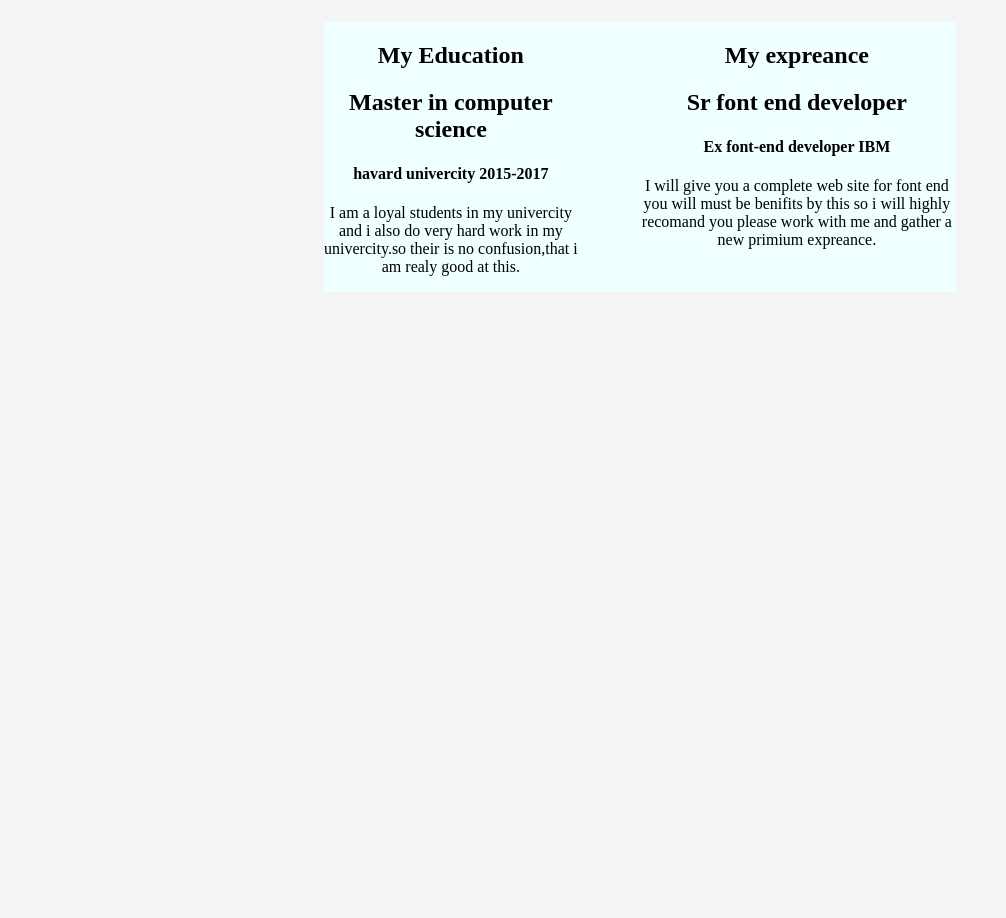
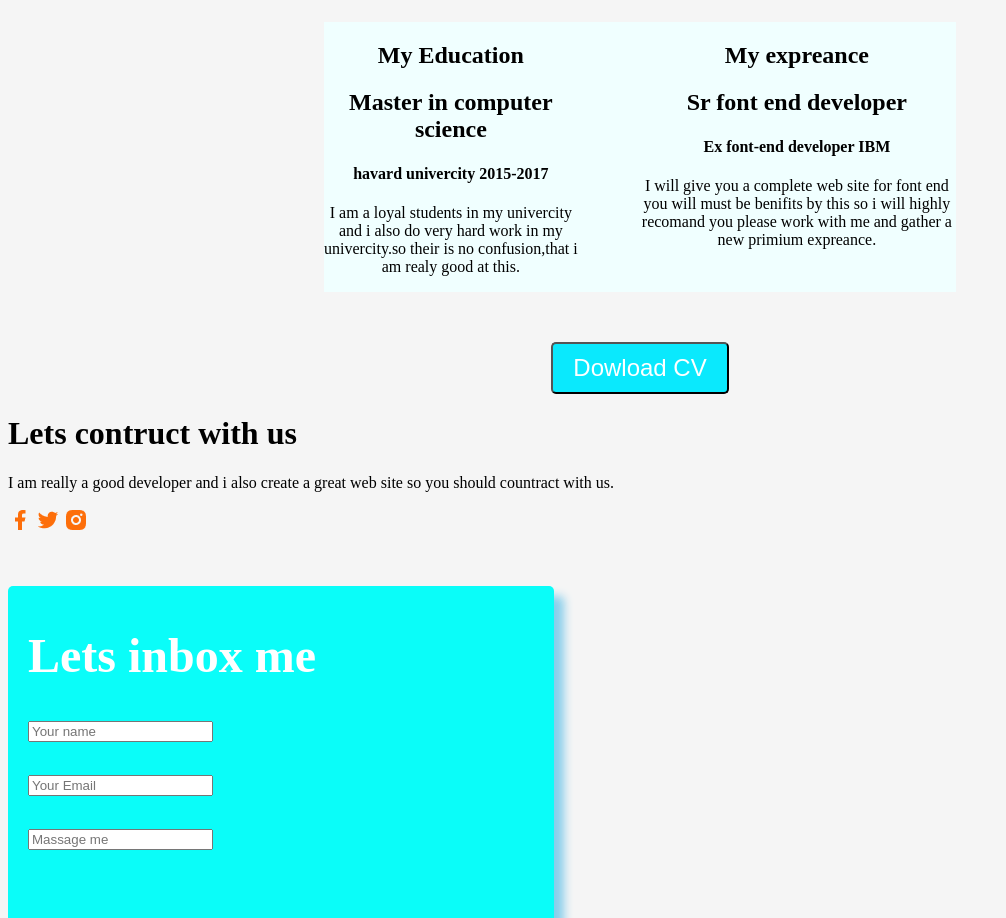
Before and after one commit to surjo992/web-dev-protfolio, a plain HTML site: page index.html in a window 1280 px wide. Shown: the part 1882-2800 px from the top of the page, without its empty margins (0-1006 px from the left). Before the commit the page ends 2182 px from the top, so only its background shows below. Drawn offline with Linux system fonts and the light colour scheme.

Commit message:
submit itmes

```diff
--- a/index.html
+++ b/index.html
@@ -129,8 +129,31 @@
                     recomand you please work with me and gather a new primium expreance.</p>
             </div>
         </div>
+        <button class="cv-create">Dowload CV</button>
     </main>
     <footer>
+        <div class="">
+            <div class="">
+                <h1>Lets contruct with us</h1>
+                <p>I am really a good developer and i also create a great web site so you should countract with us.</p>
+                <a href=""><img src="facebook.png" alt=""></a>
+                <a href=""><img src="twitter.png" alt=""></a>
+                <a href=""><img src="insta.png" alt=""></a>
+            </div>
+            <div class="fotter-details">
+                <h1>Lets inbox me</h1>
+                <form action=""> <input type="text" placeholder="Your name"></form>
+                <br>
+                <input type="text" placeholder="Your Email">
+                <br>
+                <br>
+                <input type="text" placeholder="Massage me">
+                <br>
+                <br>
+                <button class="fotter-details">Submit</button>
+            </div>
+        </div>
+        </div>
     </footer>
 </body>
 
--- a/styles/portfolio.css
+++ b/styles/portfolio.css
@@ -131,11 +131,11 @@ body {
 .all {
   max-width: 750px;
   border: 5px solid whitesmoke;
-  box-shadow: 10px 10px 10px 10px blueviolet;
+  box-shadow: 10px 10px 10px 10px rgb(43, 226, 214);
   margin: 0 auto;
   padding: 2px 2px;
   margin-top: 50px;
-  background-color: rgb(230, 173, 173);
+  background-color: rgb(173, 220, 230);
 }
 
 .all p,
@@ -177,3 +177,37 @@ body {
   margin-top: 50px;
   background-color: azure;
 }
+
+.cv-create {
+  background-color: #0ae9fd;
+  text-align: center;
+  margin: 50px auto 0 auto;
+  color: white;
+  display: block;
+  font-size: 1.5em;
+  width: max-content;
+  padding: 10px 20px;
+  border-radius: 5px;
+}
+
+.cv-create:hover {
+  background-color: cadetblue;
+}
+
+.fotter-details {
+  background-color: #0afdf9;
+  text-align: left;
+  color: white;
+  display: block;
+  font-size: 1.5em;
+  padding: 10px 20px;
+  border-radius: 5px;
+  border: none;
+  margin-top: 50px;
+  width: 40%;
+  box-shadow: 10px 10px 10px skyblue;
+}
+
+.fotter-details:hover {
+  background-color: burlywood;
+}
```
Also changed, not shown: facebook.png (added), insta.png (added), twitter.png (added).
